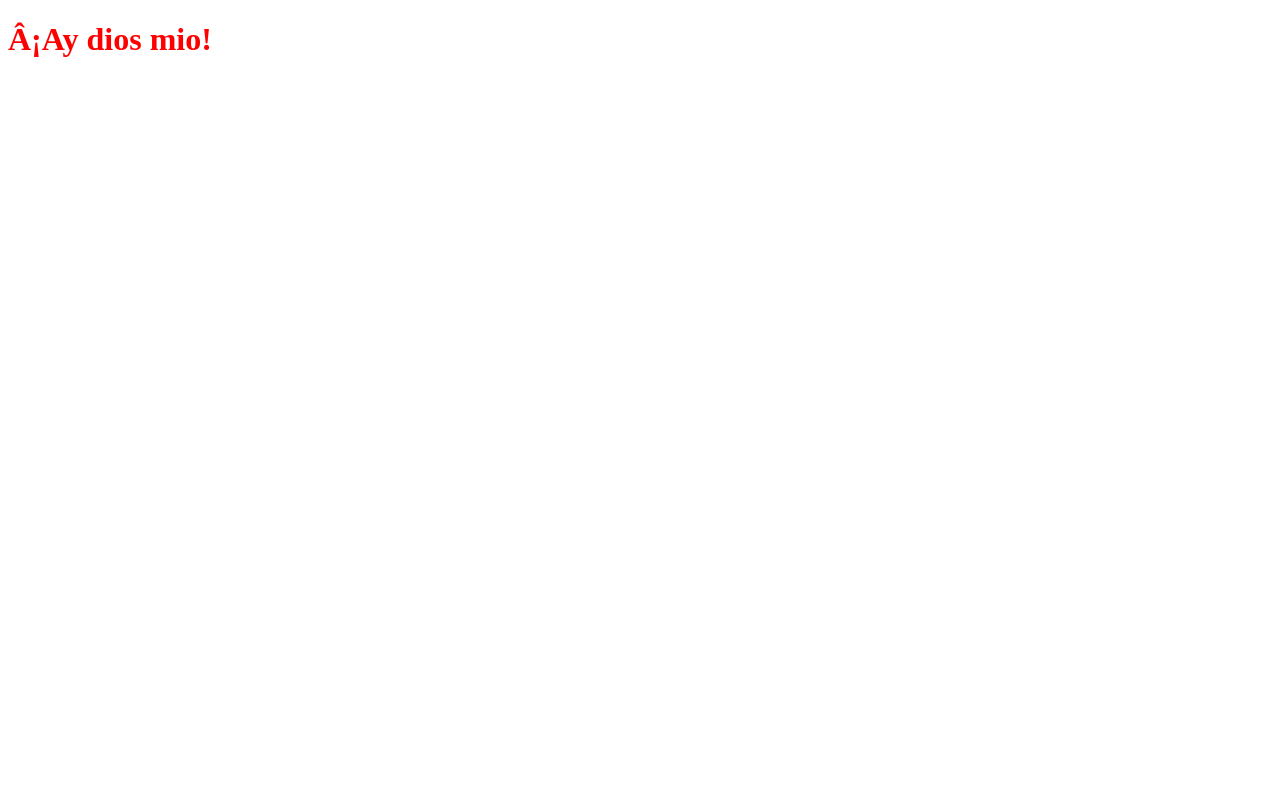
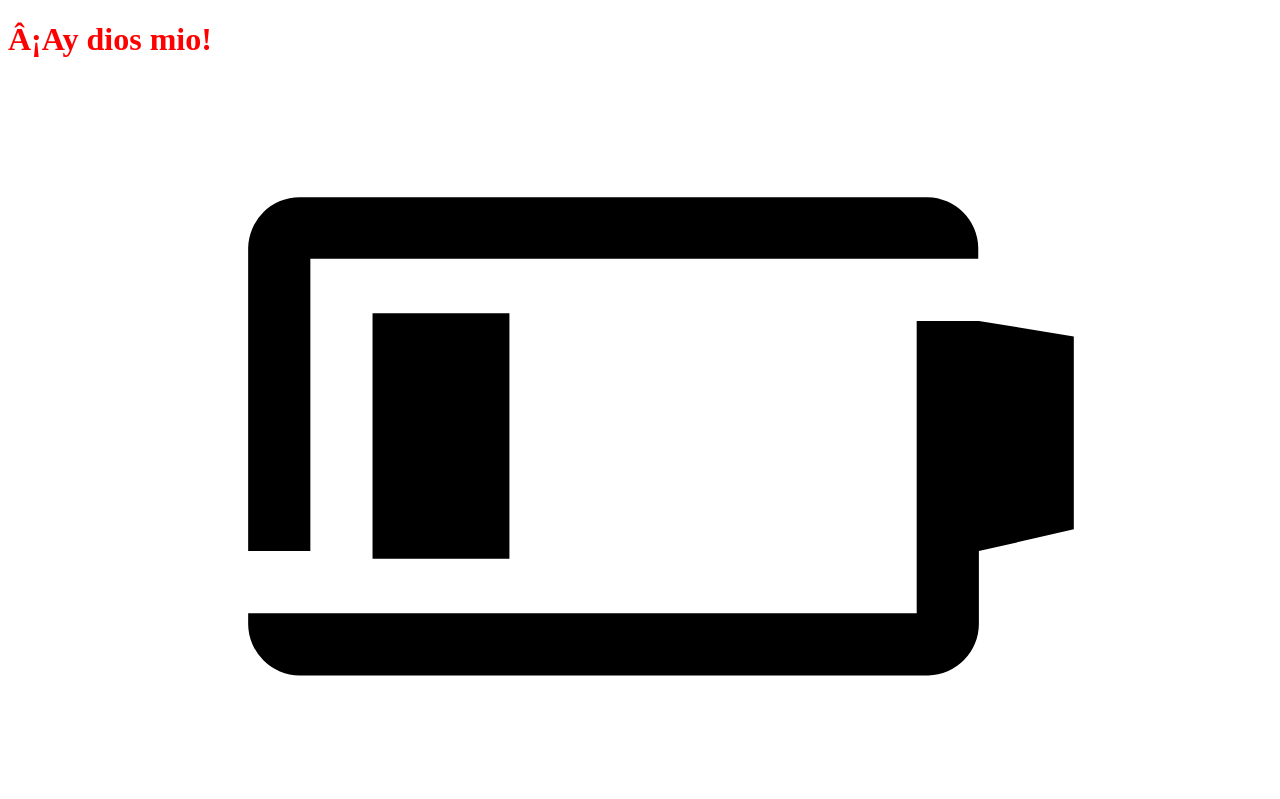
Before and after one commit to profesorfaco/troncal-clase-2, a plain HTML site: page index.html in a window 1280 px wide. Shown: the top 799 px of the page. Drawn offline with Linux system fonts and the light colour scheme.

Commit message:
Update index.html

```diff
--- a/index.html
+++ b/index.html
@@ -8,5 +8,13 @@
   </head>
   <body>
     <h1>¡Ay dios mio!</h1>
+
+<svg xmlns="http://www.w3.org/2000/svg" viewBox="0 0 100 100">
+<title>38_Charge_plug_v15</title>
+<path d="M10.15,61.5H25.77V68H10.15a3.13,3.13,0,0,1-3.08-3.08v-.49A3.1,3.1,0,0,1,10.15,61.5Zm0,18.33H25.77v6.52H10.15a3.11,3.11,0,0,1-3.08-3V82.9A3.12,3.12,0,0,1,10.15,79.83ZM23.92,37.27H19v-24a4.09,4.09,0,0,1,4.06-4h49.7a4.08,4.08,0,0,1,4,4v.87H23.92ZM19,43.05v-.86H71.89V19.06h4.92l7.51,1.23V35.55l-7.51,1.72v5.78a4.09,4.09,0,0,1-4,4.06H23.06A4.1,4.1,0,0,1,19,43.05Zm9.84-5.17V18.45H39.67V37.88ZM92.93,77.74H71.28a16.85,16.85,0,0,1-16.36,13H31.3V57.07H54.92A16.88,16.88,0,0,1,71.28,70H92.93Z"></path>
+</svg>
+
+
+
   </body>
 </html>
```
